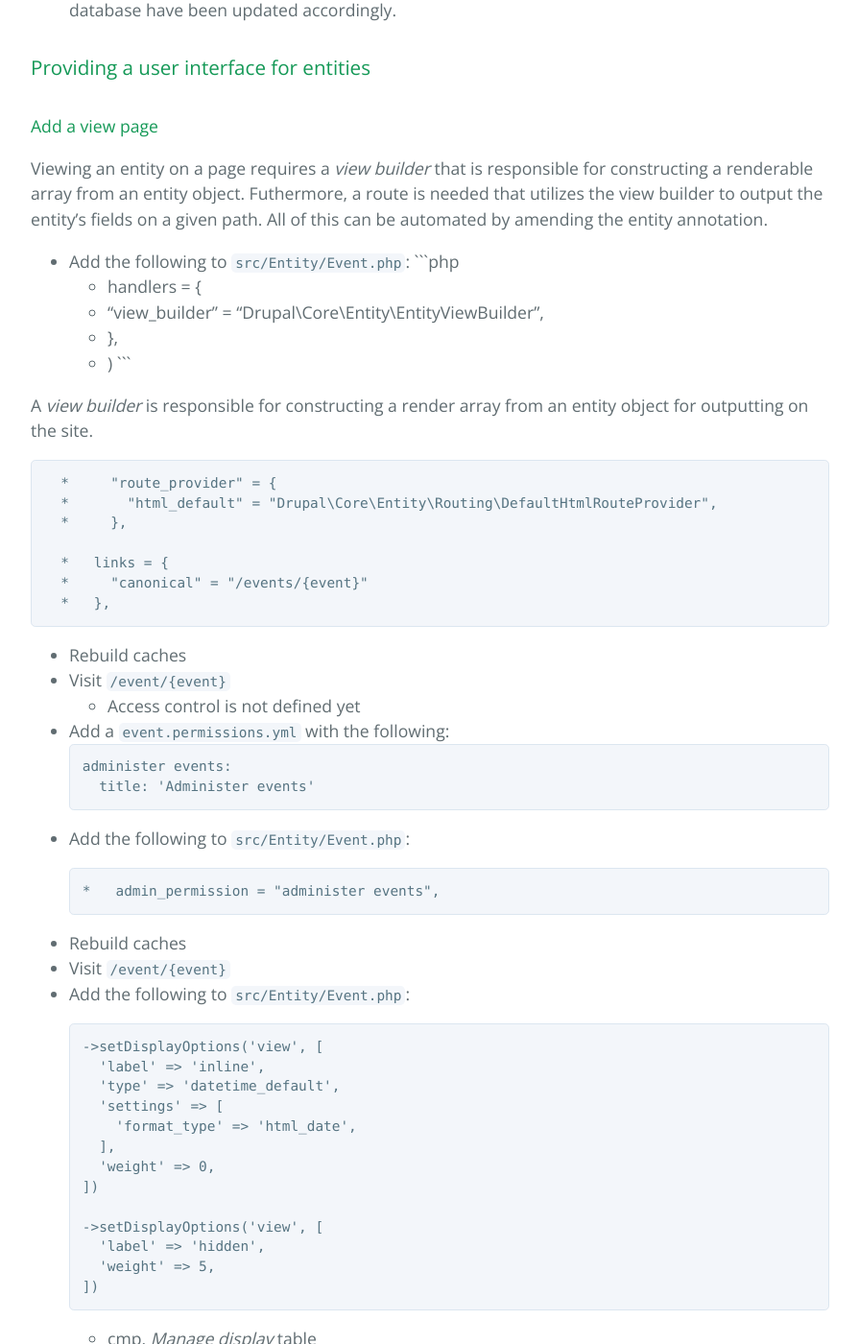
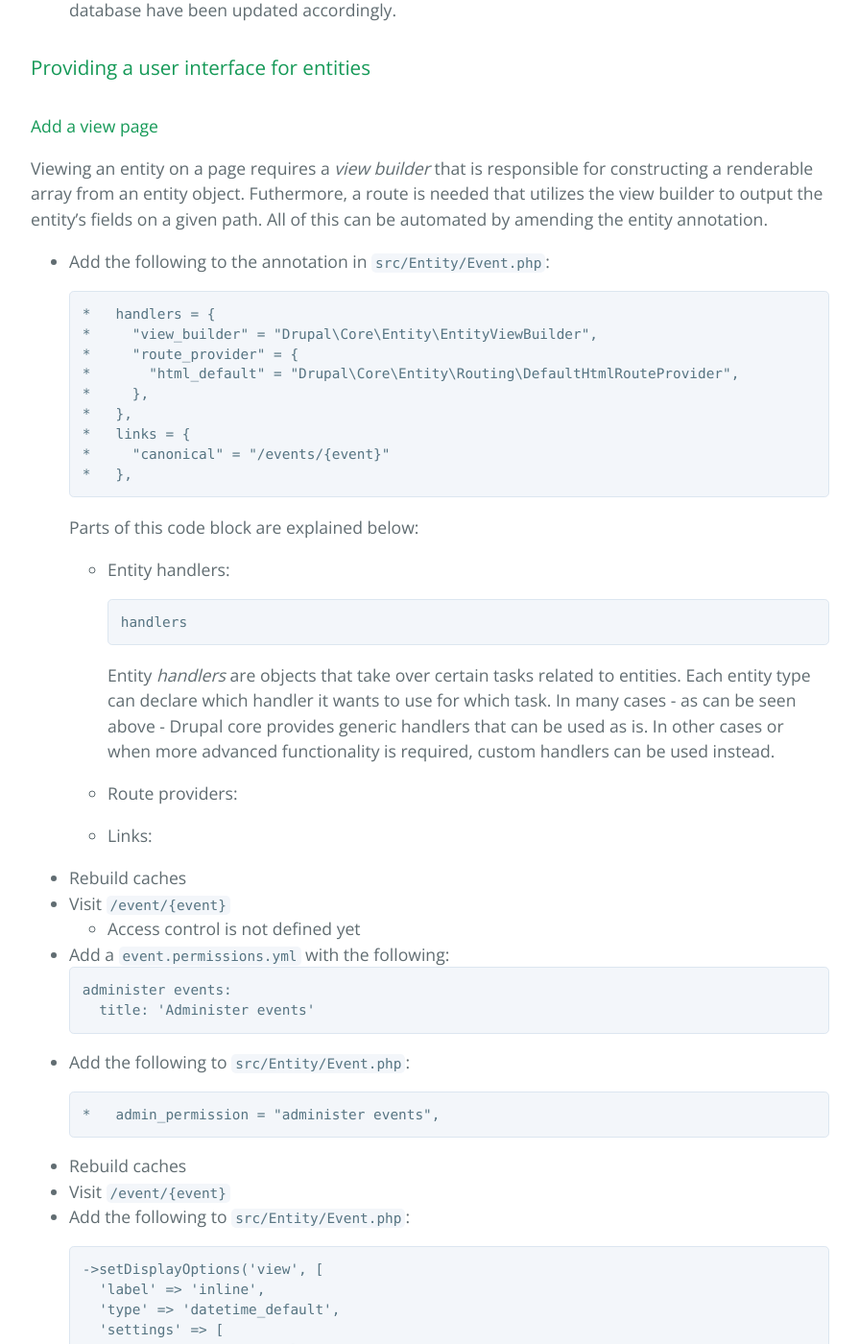
Before and after one commit to drupal-entity-training/event, a Jekyll site: the page built from index.md, in a window 1280 px wide and 1400 px high, scrolled down 10989 px. Shown: the whole window at 96% size, without its empty margins (192-1087 px from the left). Built offline with Jekyll 4.4.1, drawn with Linux system fonts in a browser that asks for light colours.

Commit message:
First stab at the "view page" section

````diff
--- a/index.md
+++ b/index.md
@@ -537,27 +537,38 @@ constructing a renderable array from an entity object. Futhermore, a route is
 needed that utilizes the view builder to output the entity's fields on a given
 path. All of this can be automated by amending the entity annotation.
 
-* Add the following to `src/Entity/Event.php`:
+* Add the following to the annotation in `src/Entity/Event.php`:
+
   ```php
   *   handlers = {
   *     "view_builder" = "Drupal\Core\Entity\EntityViewBuilder",
-  *   },
-  * )
-  ```
-
-A _view builder_ is responsible for constructing a render array from an entity
-object for outputting on the site.
-
-
-  ```php
   *     "route_provider" = {
   *       "html_default" = "Drupal\Core\Entity\Routing\DefaultHtmlRouteProvider",
   *     },
-
+  *   },
   *   links = {
   *     "canonical" = "/events/{event}"
   *   },
   ```
+
+  Parts of this code block are explained below:
+
+  * Entity handlers:
+
+    ```
+    handlers
+    ```
+
+    Entity _handlers_ are objects that take over certain tasks related to
+    entities. Each entity type can declare which handler it wants to use for which
+    task. In many cases - as can be seen above - Drupal core provides generic
+    handlers that can be used as is. In other cases or when more advanced
+    functionality is required, custom handlers can be used instead.
+
+  * Route providers:
+
+  * Links:
+
 
 * Rebuild caches
 * Visit `/event/{event}`
````
